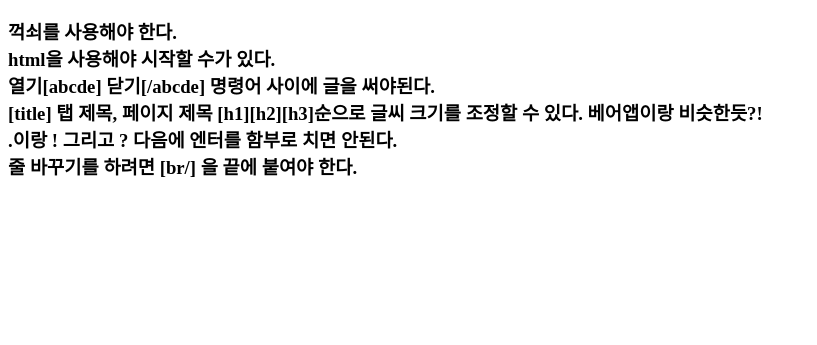
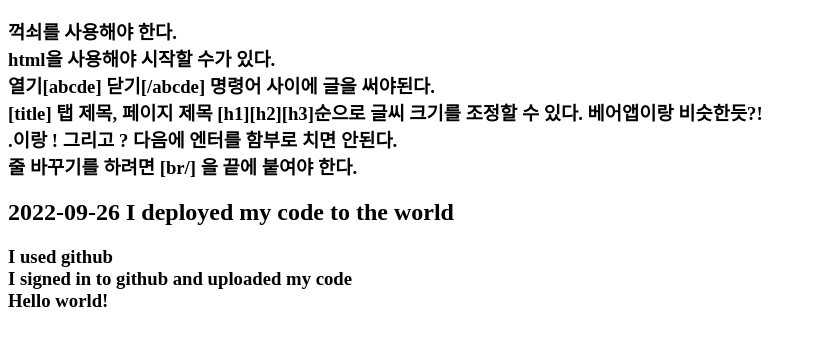
Before and after one commit to juicyday/juicecup, a plain HTML site: page index.html in a window 1280 px wide. Shown: the part 113-458 px from the top of the page, without its empty margins (0-817 px from the left). Drawn offline with Linux system fonts and the light colour scheme.

Commit message:
Update index.html

```diff
--- a/index.html
+++ b/index.html
@@ -12,5 +12,11 @@
       .이랑 ! 그리고 ? 다음에 엔터를 함부로 치면 안된다. <br />
       줄 바꾸기를 하려면 [br/] 을 끝에 붙여야 한다.
     </h3>
+    <h2> 2022-09-26 I deployed my code to the world </h2>
+    <h3>
+      I used github <br />
+      I signed in to github and uploaded my code <br />
+      Hello world!
+    </h3>
   </body>
 </html>
```
